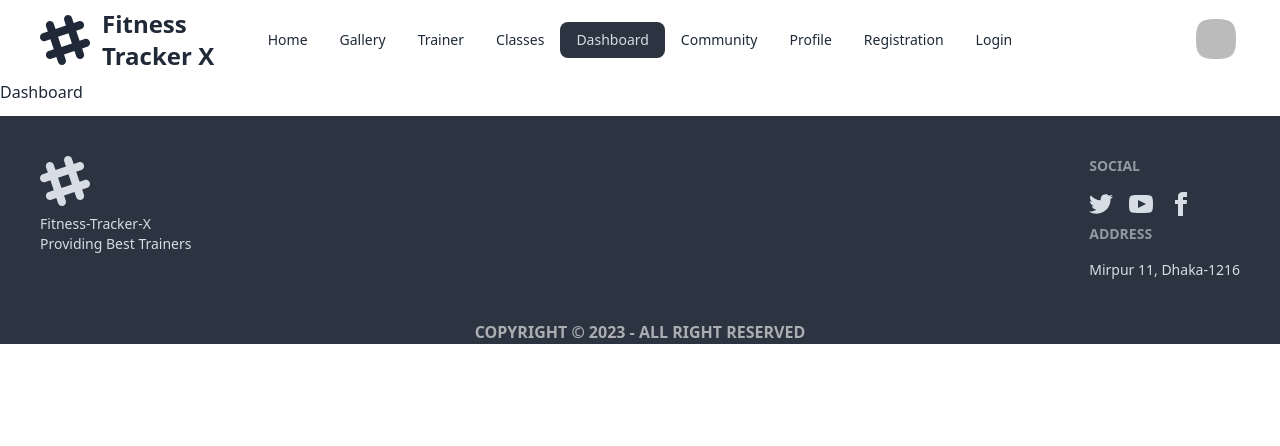
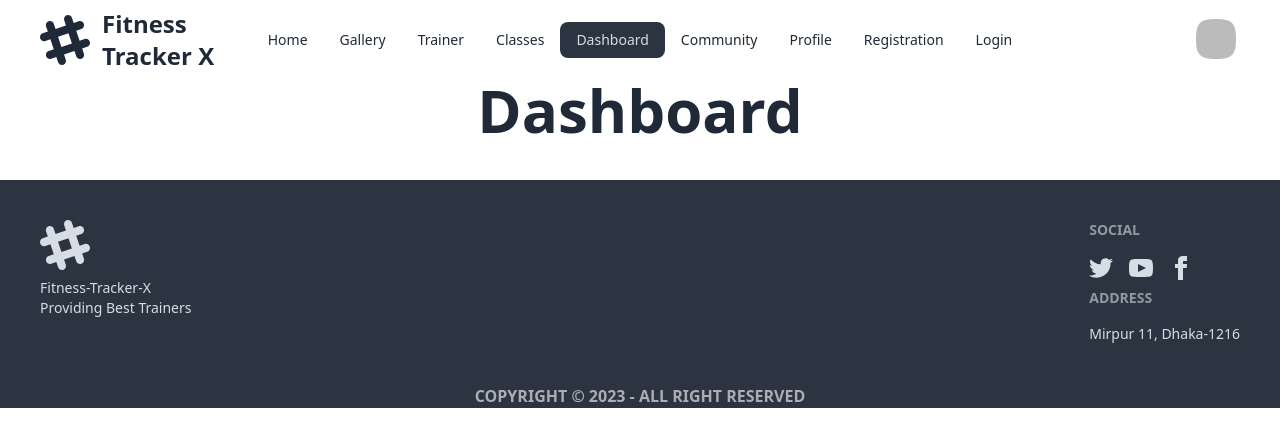
Before and after one commit to NFRIDOY/fitness-tracker-x-client, a React (Vite) app: page /Dashboard in a window 1280 px wide. Shown: the top 446 px of the page. Built offline with nearby package versions, Linux system fonts and the light colour scheme; no server answers; sample sign-in values are in the browser's storage.

Commit message:
Deshbord Demo

```diff
--- a/src/pages/Dashboard/Dashboard.jsx
+++ b/src/pages/Dashboard/Dashboard.jsx
@@ -1,6 +1,17 @@
 
+import { Outlet } from 'react-router-dom';
+import Header1 from './../../components/Headers/Header1';
 export default function Dashboard() {
     return (
-        <div>Dashboard</div>
+        <div>
+            <Header1>
+                Dashboard
+            </Header1>
+            {
+                <div>
+                    <Outlet></Outlet>
+                </div>
+            }
+        </div>
     )
 }
--- /dev/null
+++ b/src/pages/TrainerBooked/TrainerBooked.jsx
@@ -0,0 +1,15 @@
+
+import Header1 from './../../components/Headers/Header1';
+
+export default function TrainerBooked() {
+    return (
+        <div>
+            <Header1>
+                Your Trainer is Booked Select Your Plan
+            </Header1>
+            <div>
+
+            </div>
+        </div>
+    )
+}
--- /dev/null
+++ b/src/pages/TrainerDashbord/TrainerDashbord.jsx
@@ -0,0 +1,7 @@
+
+
+export default function TrainerDashbord() {
+    return (
+        <div>TrainerDashbord</div>
+    )
+}
--- /dev/null
+++ b/src/routers/RoleRoute.jsx
@@ -0,0 +1,15 @@
+import { useEffect } from "react";
+import useAuth from "../hook/useAuth"
+import useAxios from "../hook/useAxios"
+
+
+export default function RoleRoute() {
+    // const {user} = useAuth();
+    // const axios = useAxios();
+    // useEffect(()=>{
+    //     axios.get('/users')
+    // },[])
+    return (
+        <div>RoleRoute</div>
+    )
+}
```
Also changed, not shown: src/routers/Router.jsx (+19 -1 lines).
